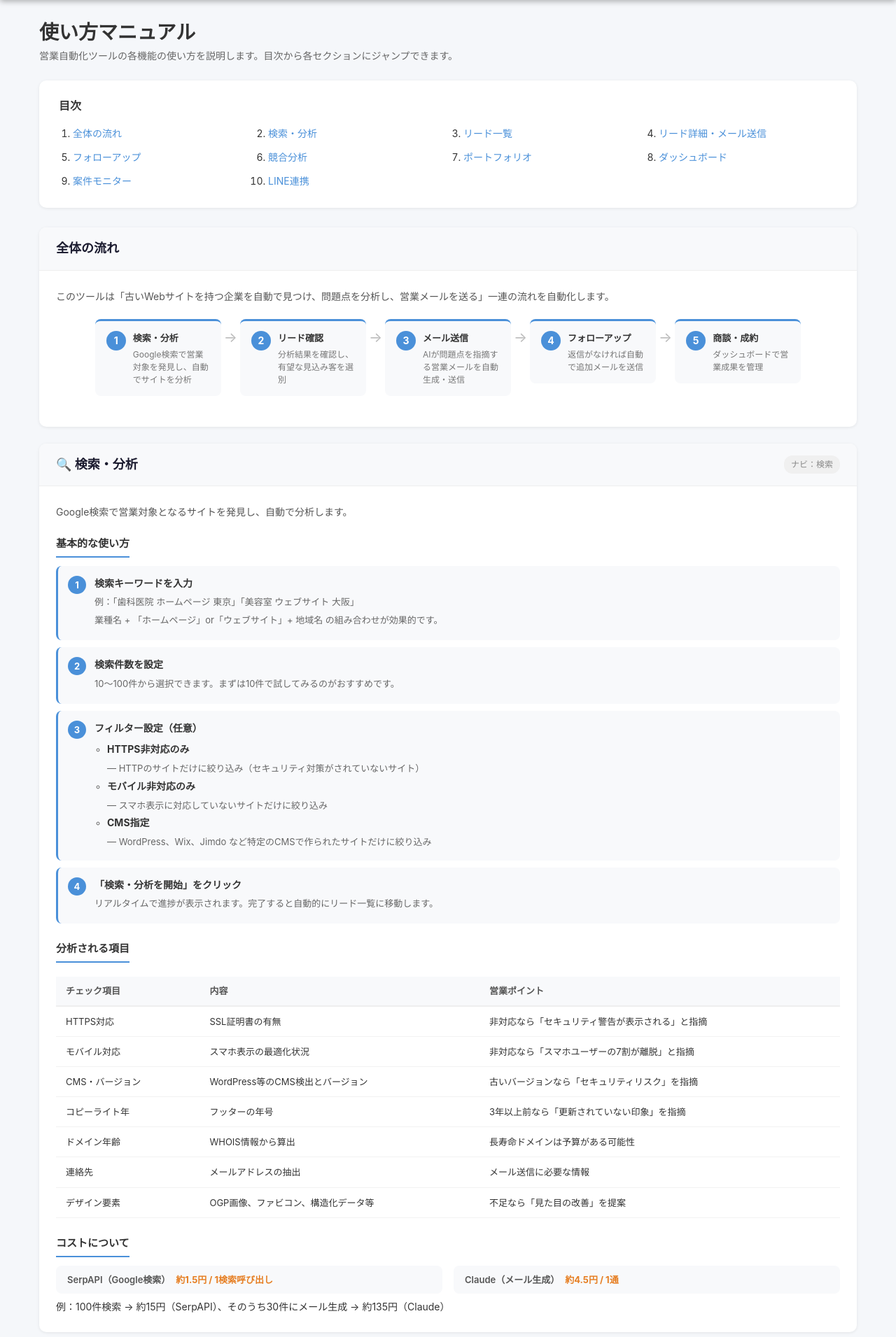
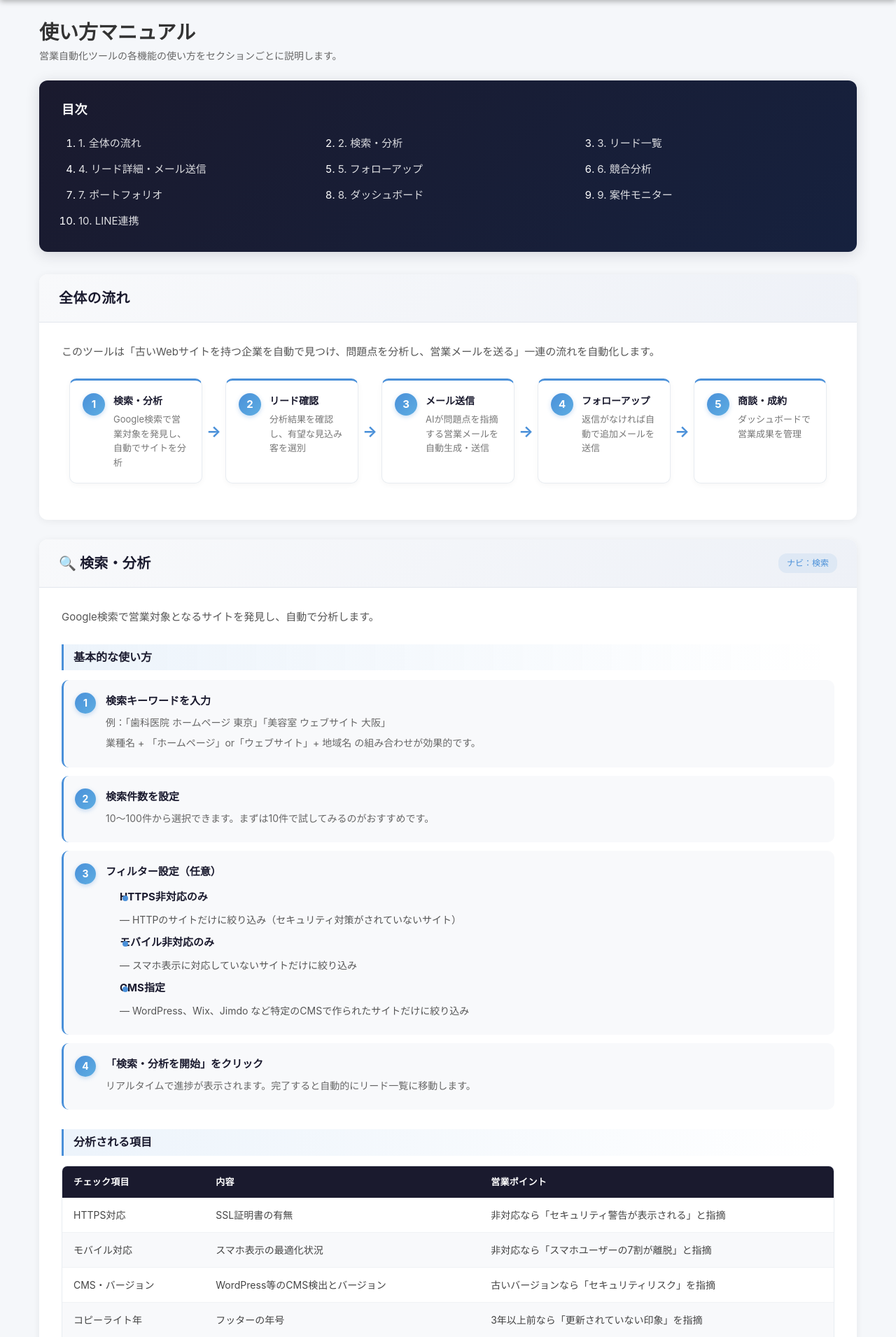
Before and after one commit to tsuratsura818/sales, a FastAPI app: page /manual in a window 1280 px wide. Shown: the part 56-1967 px from the top of the page at 70% size. Run offline with FastAPI, Linux system fonts and the light colour scheme.

Commit message:
fix: マニュアルページのUI改善
- 目次をダークテーマ化して視認性向上
- セクションヘッダーにグラデーション背景追加
- テーブルのヘッダーをダーク化、偶数行にストライプ
- ステップリストの番号バッジを大きく、ホバーエフェクト追加
- ノートボックスのスタイル強化
- ワークフローステップにカード風デザイン、ホバーアニメーション
- リスト項目にドット装飾追加
- フォントサイズ・余白を全体的に拡大して読みやすく

Co-Authored-By: Claude Opus 4.6 <noreply@anthropic.com>

```diff
--- a/app/templates/manual.html
+++ b/app/templates/manual.html
@@ -3,22 +3,22 @@
 
 {% block content %}
 <h1>使い方マニュアル</h1>
-<p class="page-desc">営業自動化ツールの各機能の使い方を説明します。目次から各セクションにジャンプできます。</p>
+<p class="page-desc">営業自動化ツールの各機能の使い方をセクションごとに説明します。</p>
 
 <!-- 目次 -->
 <nav class="manual-toc">
     <h2>目次</h2>
     <ol class="toc-list">
-        <li><a href="#overview">全体の流れ</a></li>
-        <li><a href="#search">検索・分析</a></li>
-        <li><a href="#leads">リード一覧</a></li>
-        <li><a href="#lead-detail">リード詳細・メール送信</a></li>
-        <li><a href="#followup">フォローアップ</a></li>
-        <li><a href="#competitors">競合分析</a></li>
-        <li><a href="#portfolio">ポートフォリオ</a></li>
-        <li><a href="#dashboard">ダッシュボード</a></li>
-        <li><a href="#jobs">案件モニター</a></li>
-        <li><a href="#line">LINE連携</a></li>
+        <li><a href="#overview">1. 全体の流れ</a></li>
+        <li><a href="#search">2. 検索・分析</a></li>
+        <li><a href="#leads">3. リード一覧</a></li>
+        <li><a href="#lead-detail">4. リード詳細・メール送信</a></li>
+        <li><a href="#followup">5. フォローアップ</a></li>
+        <li><a href="#competitors">6. 競合分析</a></li>
+        <li><a href="#portfolio">7. ポートフォリオ</a></li>
+        <li><a href="#dashboard">8. ダッシュボード</a></li>
+        <li><a href="#jobs">9. 案件モニター</a></li>
+        <li><a href="#line">10. LINE連携</a></li>
     </ol>
 </nav>
 
--- a/static/css/style.css
+++ b/static/css/style.css
@@ -1185,87 +1185,122 @@ textarea.form-control { resize: vertical; font-family: inherit; }
 
 /* 目次 */
 .manual-toc {
-    background: #fff;
-    border-radius: 10px;
-    padding: 24px 28px;
-    margin-bottom: 28px;
-    box-shadow: 0 1px 4px rgba(0,0,0,.08);
+    background: linear-gradient(135deg, #1a1a2e, #16213e);
+    border-radius: 12px;
+    padding: 28px 32px;
+    margin-bottom: 32px;
+    box-shadow: 0 4px 20px rgba(26,26,46,.15);
+    color: #fff;
 }
 .manual-toc h2 {
-    font-size: 16px;
+    font-size: 18px;
     font-weight: 700;
-    margin-bottom: 12px;
-    color: #333;
+    margin-bottom: 16px;
+    color: #fff;
+    letter-spacing: .5px;
 }
 .toc-list {
     display: grid;
-    grid-template-columns: repeat(auto-fill, minmax(240px, 1fr));
-    gap: 6px 24px;
-    padding-left: 20px;
+    grid-template-columns: repeat(auto-fill, minmax(260px, 1fr));
+    gap: 4px 32px;
+    padding-left: 24px;
+    margin: 0;
 }
 .toc-list li {
-    font-size: 14px;
-    line-height: 2;
+    font-size: 15px;
+    line-height: 2.2;
 }
 .toc-list a {
-    color: #4a90d9;
+    color: rgba(255,255,255,.85);
     text-decoration: none;
+    transition: color .2s;
 }
-.toc-list a:hover { text-decoration: underline; }
+.toc-list a:hover { color: #fff; text-decoration: underline; }
 
 /* セクション */
 .manual-section {
     background: #fff;
-    border-radius: 10px;
-    margin-bottom: 24px;
-    box-shadow: 0 1px 4px rgba(0,0,0,.08);
+    border-radius: 12px;
+    margin-bottom: 28px;
+    box-shadow: 0 2px 12px rgba(0,0,0,.06);
     overflow: hidden;
+    scroll-margin-top: 72px;
 }
 .section-header {
     display: flex;
     align-items: center;
     justify-content: space-between;
-    padding: 16px 24px;
-    background: #f8f9fb;
-    border-bottom: 1px solid #eee;
+    padding: 18px 28px;
+    background: linear-gradient(135deg, #f8f9fb, #eef1f7);
+    border-bottom: 1px solid #e2e6ed;
 }
 .section-header h2 {
-    font-size: 18px;
-    font-weight: 700;
+    font-size: 20px;
+    font-weight: 800;
     color: #1a1a2e;
     margin: 0;
+    letter-spacing: .3px;
 }
 .section-nav-link {
     font-size: 12px;
-    color: #888;
-    background: #f0f0f0;
-    padding: 3px 10px;
+    color: #4a90d9;
+    background: rgba(74,144,217,.1);
+    padding: 4px 12px;
     border-radius: 12px;
     white-space: nowrap;
+    font-weight: 500;
 }
 .section-body {
-    padding: 24px;
+    padding: 28px 32px;
 }
 .section-body > p {
+    font-size: 15px;
+    color: #555;
+    margin-bottom: 24px;
+    line-height: 1.9;
+}
+
+/* セクション内リスト */
+.section-body ul {
+    padding-left: 0;
+    list-style: none;
+}
+.section-body ul > li {
+    position: relative;
+    padding: 6px 0 6px 22px;
     font-size: 14px;
     color: #555;
-    margin-bottom: 20px;
     line-height: 1.8;
+}
+.section-body ul > li::before {
+    content: "";
+    position: absolute;
+    left: 4px;
+    top: 14px;
+    width: 8px;
+    height: 8px;
+    background: #4a90d9;
+    border-radius: 50%;
+}
+.section-body ul > li strong {
+    color: #1a1a2e;
 }
 
 /* サブセクション */
 .manual-subsection {
-    margin-bottom: 24px;
+    margin-bottom: 28px;
 }
 .manual-subsection:last-child { margin-bottom: 0; }
 .manual-subsection h3 {
-    font-size: 15px;
+    font-size: 16px;
     font-weight: 700;
-    color: #333;
-    margin-bottom: 12px;
-    padding-bottom: 6px;
-    border-bottom: 2px solid #4a90d9;
-    display: inline-block;
+    color: #1a1a2e;
+    margin-bottom: 14px;
+    padding: 6px 14px;
+    background: linear-gradient(90deg, rgba(74,144,217,.1), transparent);
+    border-left: 3px solid #4a90d9;
+    border-radius: 0 6px 6px 0;
+    display: block;
 }
 
 /* ステップリスト */
@@ -1277,83 +1312,103 @@ textarea.form-control { resize: vertical; font-family: inherit; }
 .manual-steps > li {
     counter-increment: manual-step;
     position: relative;
-    padding: 14px 14px 14px 52px;
-    margin-bottom: 10px;
+    padding: 18px 20px 18px 60px;
+    margin-bottom: 12px;
     background: #f8f9fb;
-    border-radius: 8px;
+    border-radius: 10px;
     border-left: 3px solid #4a90d9;
+    transition: box-shadow .2s;
+}
+.manual-steps > li:hover {
+    box-shadow: 0 2px 8px rgba(74,144,217,.1);
 }
 .manual-steps > li::before {
     content: counter(manual-step);
     position: absolute;
-    left: 14px;
-    top: 14px;
-    width: 26px;
-    height: 26px;
-    line-height: 26px;
+    left: 16px;
+    top: 18px;
+    width: 30px;
+    height: 30px;
+    line-height: 30px;
     text-align: center;
-    background: #4a90d9;
+    background: linear-gradient(135deg, #4a90d9, #5dade2);
     color: #fff;
     border-radius: 50%;
-    font-size: 13px;
+    font-size: 14px;
     font-weight: 700;
+    box-shadow: 0 2px 6px rgba(74,144,217,.3);
 }
 .manual-steps > li strong {
     display: block;
-    font-size: 14px;
-    color: #333;
-    margin-bottom: 4px;
+    font-size: 15px;
+    color: #1a1a2e;
+    margin-bottom: 6px;
 }
 .manual-steps > li p {
-    font-size: 13px;
+    font-size: 14px;
     color: #666;
-    line-height: 1.7;
+    line-height: 1.8;
     margin: 4px 0;
 }
 .manual-steps > li ul {
-    margin-top: 6px;
-    padding-left: 18px;
+    margin-top: 8px;
+    padding-left: 20px;
 }
 .manual-steps > li ul li {
-    font-size: 13px;
-    color: #666;
-    line-height: 1.8;
+    font-size: 14px;
+    color: #555;
+    line-height: 1.9;
+    padding: 2px 0;
 }
 
 /* テーブル */
 .manual-table {
     width: 100%;
-    border-collapse: collapse;
-    font-size: 13px;
-    margin-top: 8px;
+    border-collapse: separate;
+    border-spacing: 0;
+    font-size: 14px;
+    margin-top: 10px;
+    border: 1px solid #e8ecf1;
+    border-radius: 8px;
+    overflow: hidden;
 }
 .manual-table th {
-    background: #f8f9fb;
-    padding: 10px 14px;
+    background: #1a1a2e;
+    padding: 12px 16px;
     text-align: left;
     font-weight: 600;
-    color: #555;
-    border-bottom: 2px solid #eee;
-    white-space: nowrap;
+    color: #fff;
+    font-size: 13px;
+    letter-spacing: .3px;
 }
 .manual-table td {
-    padding: 10px 14px;
-    border-bottom: 1px solid #f2f2f2;
+    padding: 12px 16px;
+    border-bottom: 1px solid #f0f2f5;
     vertical-align: top;
-    line-height: 1.7;
+    line-height: 1.8;
+    color: #444;
 }
-.manual-table tr:hover td { background: #fafbff; }
+.manual-table tbody tr:last-child td { border-bottom: none; }
+.manual-table tbody tr:nth-child(even) td { background: #f8f9fb; }
+.manual-table tbody tr:hover td { background: #eef3fb; }
+.manual-table td strong {
+    color: #1a1a2e;
+    font-weight: 600;
+}
 
 /* ノート */
 .manual-note {
-    background: #f0f7ff;
+    background: linear-gradient(135deg, #f0f7ff, #e8f0fe);
     border-left: 4px solid #4a90d9;
-    padding: 12px 16px;
-    border-radius: 0 8px 8px 0;
-    font-size: 13px;
+    padding: 14px 20px;
+    border-radius: 0 10px 10px 0;
+    font-size: 14px;
     color: #333;
-    line-height: 1.7;
-    margin-top: 12px;
+    line-height: 1.8;
+    margin-top: 16px;
+}
+.manual-note strong {
+    color: #2271b1;
 }
 
 /* コスト情報 */
@@ -1361,81 +1416,96 @@ textarea.form-control { resize: vertical; font-family: inherit; }
     display: flex;
     gap: 16px;
     flex-wrap: wrap;
-    margin-bottom: 8px;
+    margin-bottom: 12px;
 }
 .cost-item {
     display: flex;
     align-items: center;
-    gap: 8px;
-    background: #f8f9fb;
-    padding: 10px 16px;
-    border-radius: 8px;
+    justify-content: space-between;
+    gap: 12px;
+    background: #fff;
+    padding: 14px 20px;
+    border-radius: 10px;
     flex: 1;
-    min-width: 220px;
+    min-width: 240px;
+    border: 1px solid #e8ecf1;
+    box-shadow: 0 1px 4px rgba(0,0,0,.04);
 }
 .cost-label {
-    font-size: 13px;
+    font-size: 14px;
     color: #555;
     font-weight: 600;
 }
 .cost-value {
-    font-size: 13px;
+    font-size: 15px;
     color: #e67e22;
-    font-weight: 700;
+    font-weight: 800;
 }
 
 /* ワークフローステップ */
 .workflow-steps {
     display: flex;
-    align-items: flex-start;
+    align-items: stretch;
     gap: 0;
     flex-wrap: wrap;
     justify-content: center;
-    margin: 20px 0;
+    margin: 24px 0;
 }
 .workflow-step {
     display: flex;
     align-items: flex-start;
-    gap: 10px;
-    background: #f8f9fb;
-    padding: 14px 16px;
-    border-radius: 8px;
-    flex: 0 1 180px;
+    gap: 12px;
+    background: #fff;
+    padding: 18px 18px;
+    border-radius: 10px;
+    flex: 0 1 190px;
+    border: 1px solid #e8ecf1;
     border-top: 3px solid #4a90d9;
+    box-shadow: 0 2px 8px rgba(0,0,0,.04);
+    transition: box-shadow .2s, transform .2s;
+}
+.workflow-step:hover {
+    box-shadow: 0 4px 16px rgba(74,144,217,.12);
+    transform: translateY(-2px);
 }
 .workflow-step .step-number {
     display: flex;
     align-items: center;
     justify-content: center;
-    width: 28px;
-    height: 28px;
-    min-width: 28px;
-    background: #4a90d9;
+    width: 32px;
+    height: 32px;
+    min-width: 32px;
+    background: linear-gradient(135deg, #4a90d9, #5dade2);
     color: #fff;
     border-radius: 50%;
+    font-size: 15px;
+    font-weight: 700;
+    box-shadow: 0 2px 6px rgba(74,144,217,.3);
+}
+.workflow-step .step-content h4 {
     font-size: 14px;
     font-weight: 700;
-}
-.workflow-step .step-content h4 {
-    font-size: 13px;
-    font-weight: 700;
-    color: #333;
+    color: #1a1a2e;
     margin-bottom: 4px;
 }
 .workflow-step .step-content p {
-    font-size: 12px;
+    font-size: 13px;
     color: #777;
-    line-height: 1.5;
+    line-height: 1.6;
 }
 .workflow-arrow {
     display: flex;
     align-items: center;
-    font-size: 20px;
-    color: #bbb;
-    padding: 10px 4px;
+    font-size: 22px;
+    color: #4a90d9;
+    padding: 10px 6px;
+    font-weight: 700;
 }
 @media (max-width: 900px) {
     .workflow-steps { flex-direction: column; align-items: stretch; }
     .workflow-arrow { transform: rotate(90deg); align-self: center; padding: 4px; }
     .workflow-step { flex: 1 1 auto; }
+    .section-body { padding: 20px; }
+    .section-header { padding: 14px 20px; }
+    .section-header h2 { font-size: 17px; }
 }
```
